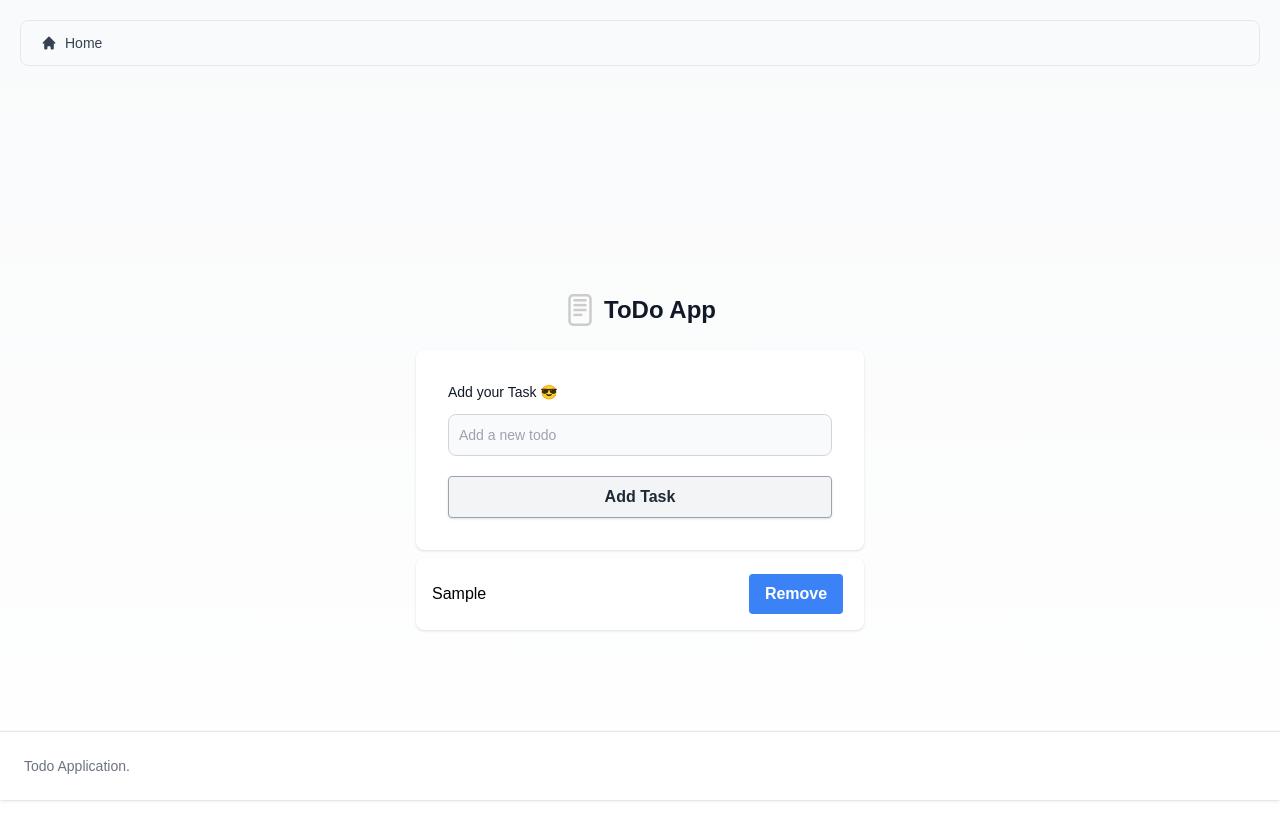
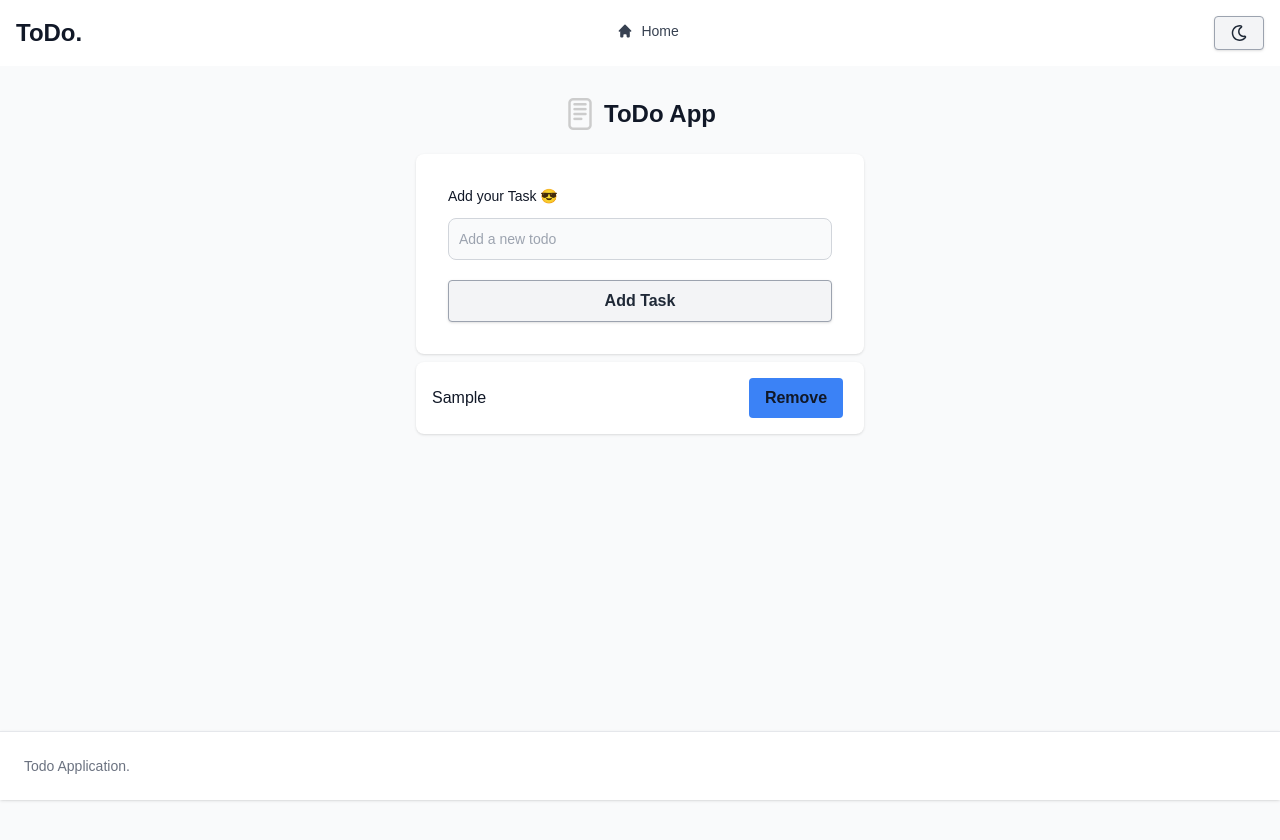
Before and after one commit to bishrulhaq/nextjs-todo-app, a Next.js app: page / in a window 1280 px wide. Both pictures are taken after typing "Sample" into the empty fields and a click on the button "Add Task". Shown: the top 840 px of the page. After the commit the page ends 800 px from the top, so only its background shows below. Built offline with nearby package versions, Linux system fonts and the light colour scheme.

Commit message:
Dark mode Switcher Added

```diff
--- /dev/null
+++ b/component/Button.js
@@ -0,0 +1,17 @@
+import React from 'react'
+import { FaSun, FaRegMoon } from "react-icons/fa";
+import { useTheme } from "next-themes";
+
+
+const Button = () => {
+    const { systemTheme, theme, setTheme } = useTheme();
+    const currentTheme = theme === 'system' ? systemTheme : theme;
+
+    return (
+        <button className="g-white bg-gray-100 hover:bg-gray-200 text-gray-800 font-semibold py-2 px-4 border border-gray-400 rounded shadow text-center" onClick={() => setTheme(theme === "dark" ? "light" : "dark")}>
+            {theme === "dark" ? <FaSun /> : <FaRegMoon />}
+        </button>
+    )
+}
+
+export default Button
--- a/package.json
+++ b/package.json
@@ -12,9 +12,11 @@
   "dependencies": {
     "autoprefixer": "10.4.14",
     "next": "13.4.5",
+    "next-themes": "^0.2.1",
     "postcss": "8.4.24",
     "react": "18.2.0",
     "react-dom": "18.2.0",
+    "react-icons": "^4.10.1",
     "tailwindcss": "3.3.2"
   },
   "devDependencies": {
--- a/pages/_app.js
+++ b/pages/_app.js
@@ -1,5 +1,8 @@
 import '@/styles/globals.css'
+import { ThemeProvider } from "next-themes"
 
 export default function App({ Component, pageProps }) {
-  return <Component {...pageProps} />
+  return <ThemeProvider attribute="class">
+    <Component {...pageProps} />
+    </ThemeProvider>
 }
--- a/pages/index.js
+++ b/pages/index.js
@@ -1,6 +1,7 @@
 import { useState } from "react";
 import toDoLogo from '../public/todo.png';
 import Image from 'next/image';
+import Button from '../component/Button'
 
 const TodoApp = () => {
   const [todos, setTodos] = useState([]);
@@ -26,19 +27,35 @@ const TodoApp = () => {
   return (
     <div>
 
-      <nav className="ml-5 mr-5 mt-5 flex px-5 py-3 text-gray-700 border border-gray-200 rounded-lg bg-gray-50 dark:bg-gray-800 dark:border-gray-700" aria-label="Breadcrumb">
-        <ol className="inline-flex items-center space-x-1 md:space-x-3">
-          <li className="inline-flex items-center">
-            <a href="#" className="inline-flex items-center text-sm font-medium text-gray-700 hover:text-blue-600 dark:text-gray-400 dark:hover:text-white">
-              <svg aria-hidden="true" className="w-4 h-4 mr-2" fill="currentColor" viewBox="0 0 20 20" xmlns="http://www.w3.org/2000/svg"><path d="M10.707 2.293a1 1 0 00-1.414 0l-7 7a1 1 0 001.414 1.414L4 10.414V17a1 1 0 001 1h2a1 1 0 001-1v-2a1 1 0 011-1h2a1 1 0 011 1v2a1 1 0 001 1h2a1 1 0 001-1v-6.586l.293.293a1 1 0 001.414-1.414l-7-7z"></path></svg>
-              Home
-            </a>
-          </li>
-        </ol>
+
+      <nav className="bg-white border-gray-200 dark:bg-gray-900">
+        <div className="max-w-screen-xl flex flex-wrap items-center justify-between mx-auto p-4">
+          <span className="self-center text-2xl font-semibold whitespace-nowrap text-gray-900 dark:text-white">ToDo.</span>
+
+          <div className="flex md:order-2">
+            <Button />
+            <button data-collapse-toggle="navbar-cta" type="button" className="inline-flex items-center p-2 w-10 h-10 justify-center text-sm text-gray-500 rounded-lg md:hidden hover:bg-gray-100 focus:outline-none focus:ring-2 focus:ring-gray-200 dark:text-gray-400 dark:hover:bg-gray-700 dark:focus:ring-gray-600" aria-controls="navbar-cta" aria-expanded="false">
+              <span className="sr-only">Open main menu</span>
+              <svg className="w-5 h-5" aria-hidden="true" xmlns="http://www.w3.org/2000/svg" fill="none" viewBox="0 0 17 14">
+                <path stroke="currentColor" strokeLinecap="round" strokeLinejoin="round" strokeWidth="2" d="M1 1h15M1 7h15M1 13h15" />
+              </svg>
+            </button>
+          </div>
+          <div className="items-center justify-between hidden w-full md:flex md:w-auto md:order-1" id="navbar-cta">
+            <ul className="flex flex-col font-medium p-4 md:p-0 mt-4 border border-gray-100 rounded-lg bg-gray-50 md:flex-row md:space-x-8 md:mt-0 md:border-0 md:bg-white dark:bg-gray-800 md:dark:bg-gray-900 dark:border-gray-700">
+              <li>
+                <a href="#" className="inline-flex items-center text-sm font-medium text-gray-700 hover:text-blue-600 dark:text-gray-400 dark:hover:text-white">
+                  <svg aria-hidden="true" className="w-4 h-4 mr-2" fill="currentColor" viewBox="0 0 20 20" xmlns="http://www.w3.org/2000/svg"><path d="M10.707 2.293a1 1 0 00-1.414 0l-7 7a1 1 0 001.414 1.414L4 10.414V17a1 1 0 001 1h2a1 1 0 001-1v-2a1 1 0 011-1h2a1 1 0 011 1v2a1 1 0 001 1h2a1 1 0 001-1v-6.586l.293.293a1 1 0 001.414-1.414l-7-7z"></path></svg>
+                  Home
+                </a>
+              </li>
+            </ul>
+          </div>
+        </div>
       </nav>
 
       <section>
-        <div className="flex flex-col items-center justify-center px-6 py-8 mx-auto md:h-screen lg:py-0">
+        <div className="flex flex-col items-center justify-center px-6 py-8 mx-auto">
           <a href="#" className="flex items-center mb-6 text-2xl font-semibold text-gray-900 dark:text-white">
             <Image className="w-8 h-8 mr-2" src={toDoLogo.src} alt="ToDo Application" height={48} width={48} />
             ToDo App
@@ -66,16 +83,16 @@ const TodoApp = () => {
           {todos.map((todo) => (
             <div key={todo.id} className="w-full bg-white rounded-lg shadow dark:border md:mt-0 sm:max-w-md dark:bg-gray-800 dark:border-gray-700 mb-2">
               <div className="flex flex-col md:flex-row items-center justify-center p-4">
-                <div className="md:w-3/4">
+                <div className="md:w-3/4 text-gray-900 dark:text-white">
                   <p onClick={() => markTodo(todo.id)} className={`${todo.done ? 'line-through' : ''}`}>{todo.text}</p>
                 </div>
                 <div className="md:w-1/4 flex flex-col justify-center items-center">
                   {todo.done ? (
-                    <button className="text-white font-bold py-2 px-4" disabled>
+                    <button className="font-bold py-2 px-4 text-gray-900 dark:text-white" disabled>
                       Completed
                     </button>
                   ) : (
-                    <button className="bg-blue-500 hover:bg-blue-700 text-white font-bold py-2 px-4 rounded" onClick={() => deleteTodo(todo.id)}>
+                    <button className="bg-blue-500 hover:bg-blue-700 font-bold py-2 px-4 rounded text-gray-900 dark:text-white" onClick={() => deleteTodo(todo.id)}>
                       Remove
                     </button>
                   )}
--- a/styles/globals.css
+++ b/styles/globals.css
@@ -16,15 +16,67 @@
   }
 }
 
+@layer base{
+  body {
+      @apply dark:bg-gray-800 bg-white
+  }
+}
+
 body {
   padding: 0;
   margin: 0;
   font-family: sans-serif;
   color: rgb(var(--foreground-rgb));
-  background: linear-gradient(
-      to bottom,
-      transparent,
-      rgb(var(--background-end-rgb))
-    )
-    rgb(var(--background-start-rgb));
 }
+
+
+.toggleDarkBtn {
+  position: relative;
+  display: inline-block;
+  width: 65px;
+  height: 41px;
+}
+.toggleDarkBtn input {
+  opacity: 0;
+  width: 0;
+  height: 0;
+}
+.slideBtnTg {
+  position: absolute;
+  cursor: pointer;
+  top: 0;
+  left: 0;
+  right: 0;
+  bottom: 0;
+  background-color: rgb(241, 40, 40);
+  -webkit-transition: 0.5s;
+  transition: 0.5s;
+}
+.slideBtnTg:before {
+  position: absolute;
+  content: "";
+  height: 30px;
+  width: 30px;
+  left: 5px;
+  bottom: 5px;
+  -webkit-transition: 0.5s;
+  transition: 0.5s;
+  background-color: white;
+}
+input:checked + .slideBtnTg {
+  background-color: #1d1e1f;
+}
+input:focus + .slideBtnTg {
+  box-shadow: 0 0 1px #2196f3;
+}
+input:checked + .slideBtnTg:before {
+  -webkit-transform: translateX(26px);
+  -ms-transform: translateX(26px);
+  transform: translateX(26px);
+}
+.slideBtnTg.round {
+  border-radius: 34px;
+}
+.slideBtnTg.round:before {
+  border-radius: 50%;
+}
--- a/tailwind.config.js
+++ b/tailwind.config.js
@@ -1,5 +1,6 @@
 /** @type {import('tailwindcss').Config} */
 module.exports = {
+  darkMode: 'class',
   content: [
     './pages/**/*.{js,ts,jsx,tsx,mdx}',
     './components/**/*.{js,ts,jsx,tsx,mdx}',
```
Also changed, not shown: 1 other file (tests, documents, lock files or other folders).
